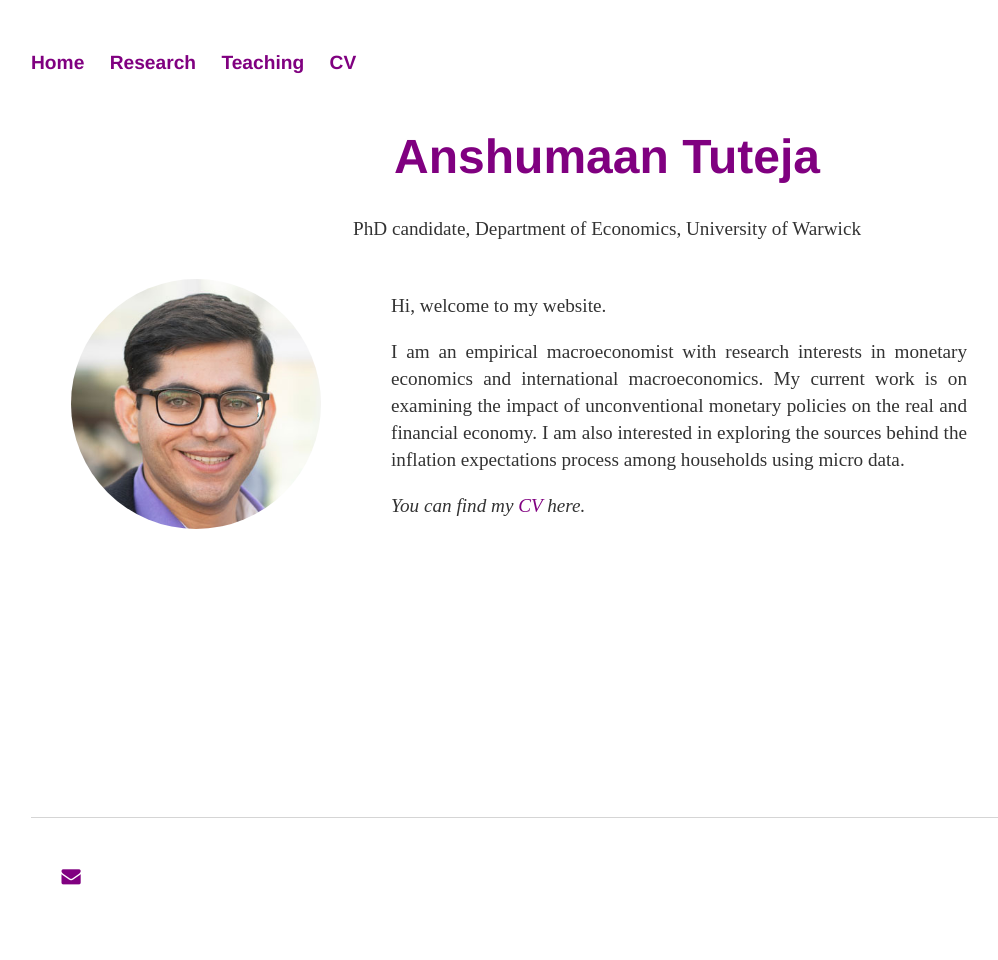
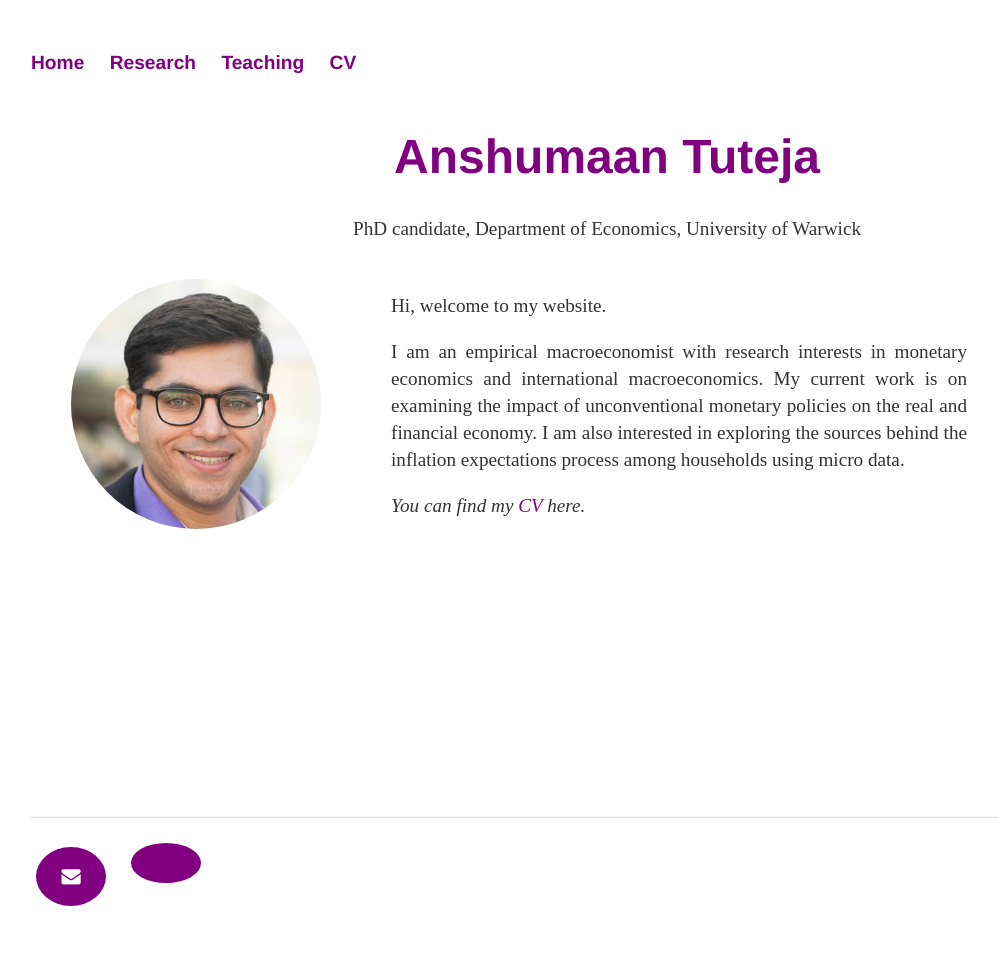
Before and after one commit to anshumaan-tuteja/anshumaan-tuteja.github.io, a Jekyll site: the page built from index.html, in a window 1280 px wide. Shown: the whole page, without its empty margins (33-1031 px from the left). Built offline with Jekyll 4.4.1, drawn with Linux system fonts in a browser that asks for light colours.

Commit message:
Styling icons
Switched to a colored background and a white icon

```diff
--- a/css/main.css
+++ b/css/main.css
@@ -134,8 +134,9 @@ ul, ol {
   width: 30px;
   text-align: center;
   text-decoration: none;
-  color: #800080;
   border-radius: 50%;
+  background: #800080;
+  color: white;
 }
 
 /* Add hover effect */
```
